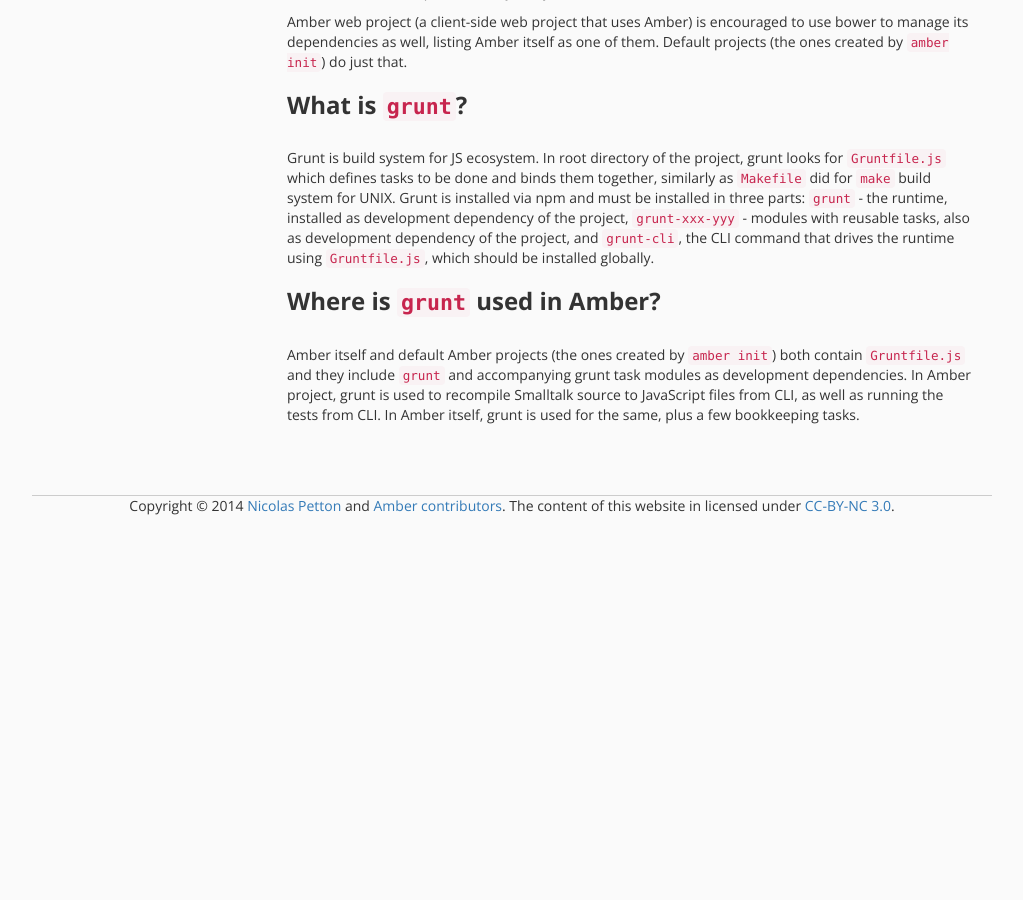
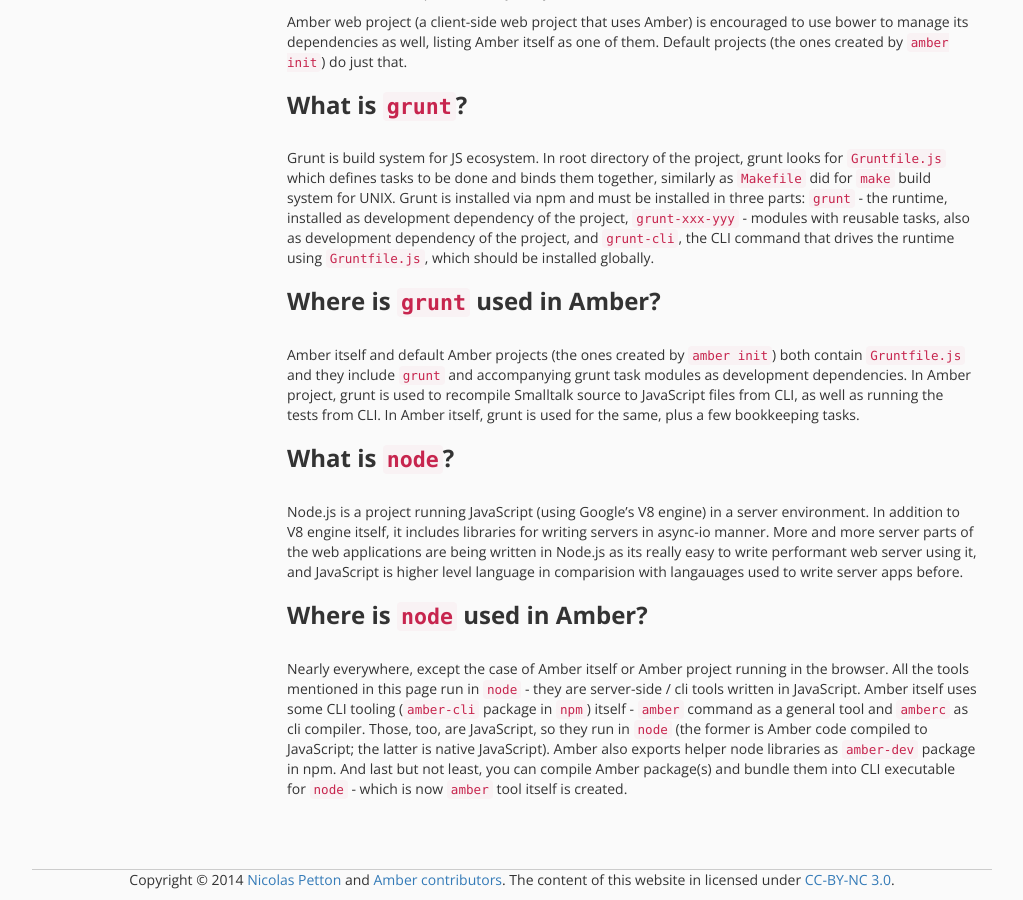
Before and after one commit to amber-smalltalk/amber-documentation, a Jekyll site: the page built from js-glossary.md, in a window 1280 px wide and 900 px high, scrolled down 691 px. Shown: the whole window, without its empty margins (128-1151 px from the left). Built offline with Jekyll 4.4.1, drawn with Linux system fonts in a browser that asks for light colours; nearby versions of some CDN libraries; before the commit the page ends 1217 px from its top, so only the background shows below that.

Commit message:
node in glossary

```diff
--- a/js-glossary.md
+++ b/js-glossary.md
@@ -22,3 +22,12 @@ Grunt is build system for JS ecosystem. In root directory of the project, grunt
 ### Where is `grunt` used in Amber?
 
 Amber itself and default Amber projects (the ones created by `amber init`) both contain `Gruntfile.js` and they include `grunt` and accompanying grunt task modules as development dependencies. In Amber project, grunt is used to recompile Smalltalk source to JavaScript files from CLI, as well as running the tests from CLI. In Amber itself, grunt is used for the same, plus a few bookkeeping tasks.
+
+
+### What is `node`?
+
+Node.js is a project running JavaScript (using Google's V8 engine) in a server environment. In addition to V8 engine itself, it includes libraries for writing servers in async-io manner. More and more server parts of the web applications are being written in Node.js as its really easy to write performant web server using it, and JavaScript is higher level language in comparision with langauages used to write server apps before.
+
+### Where is `node` used in Amber?
+
+Nearly everywhere, except the case of Amber itself or Amber project running in the browser. All the tools mentioned in this page run in `node` - they are server-side / cli tools written in JavaScript. Amber itself uses some CLI tooling (`amber-cli` package in `npm`) itself - `amber` command as a general tool and `amberc` as cli compiler. Those, too, are JavaScript, so they run in `node` (the former is Amber code compiled to JavaScript; the latter is native JavaScript). Amber also exports helper node libraries as `amber-dev` package in npm. And last but not least, you can compile Amber package(s) and bundle them into CLI executable for `node` - which is now `amber` tool itself is created.
```
